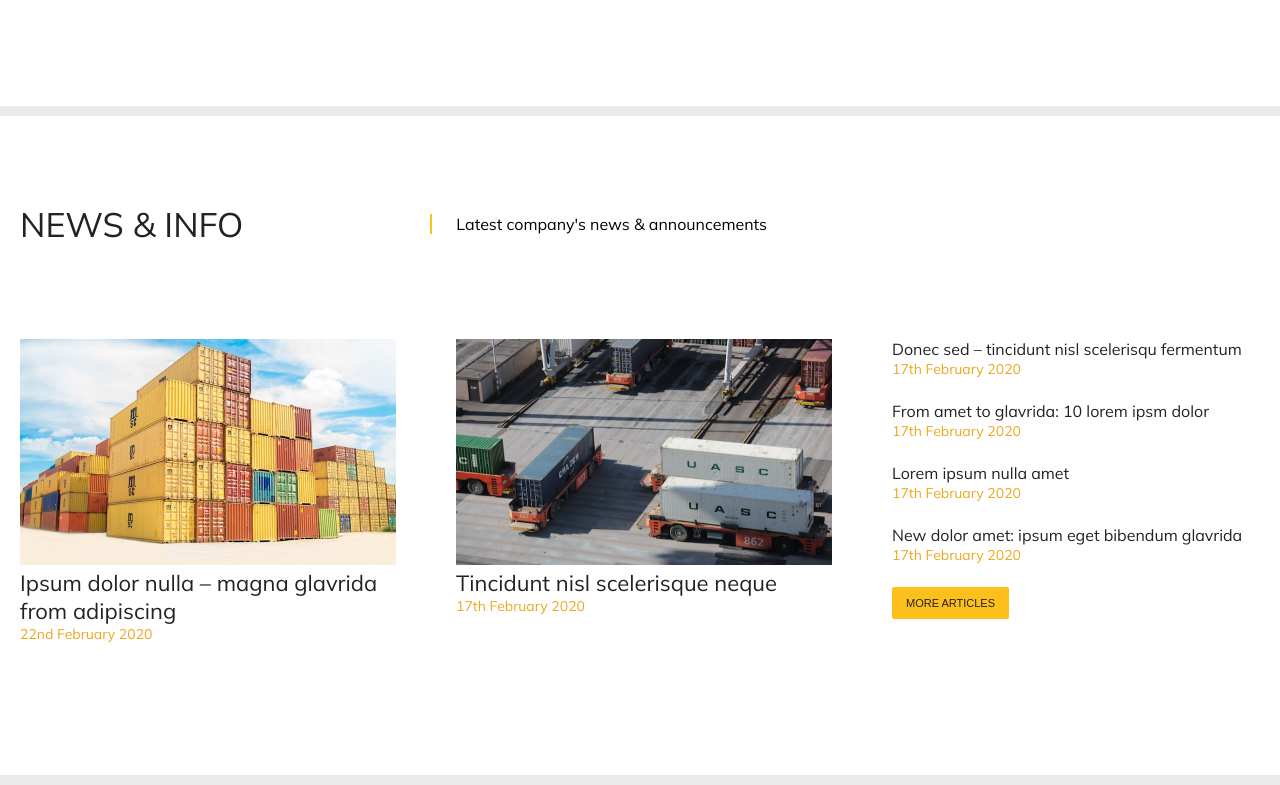
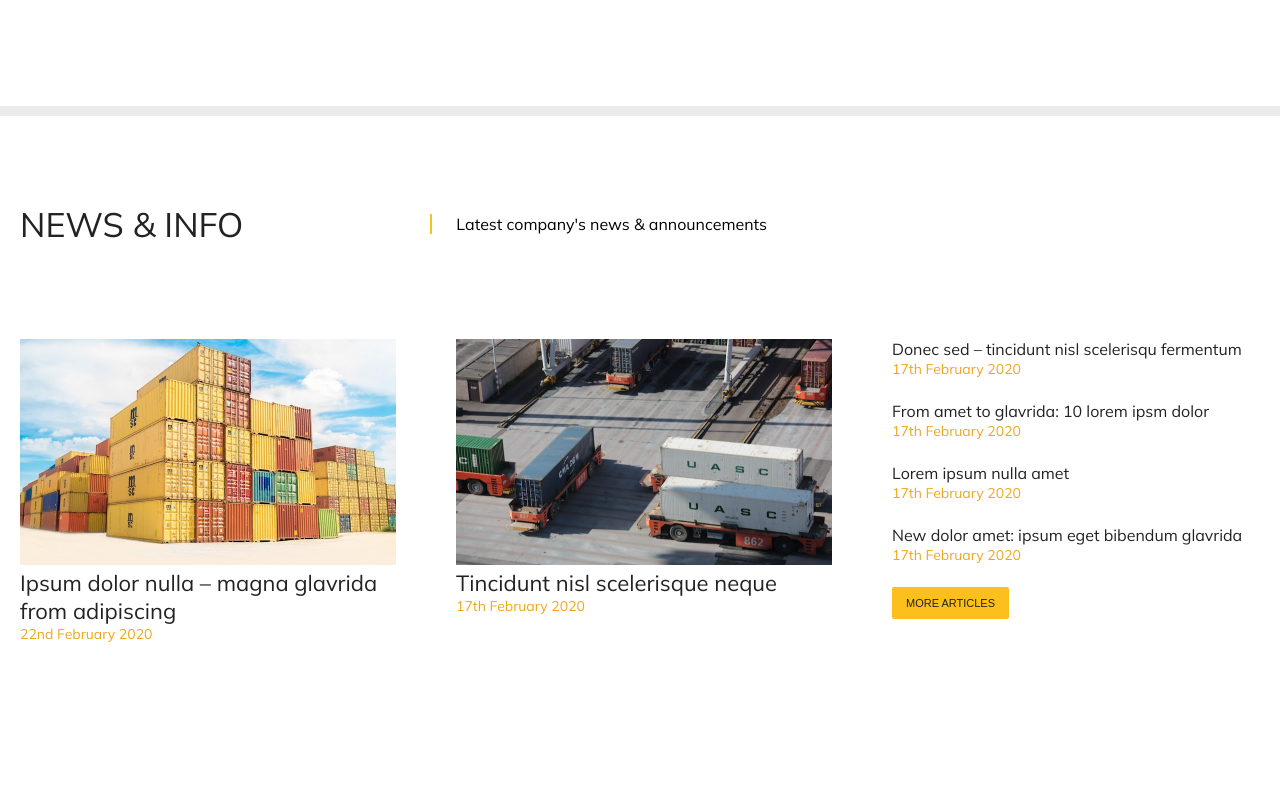
Before and after one commit to FahimBin/logeService-responsive, a plain HTML site: page index.html in a window 1280 px wide. Shown: the part 2893-3678 px from the top of the page. Drawn offline with Linux system fonts and the light colour scheme.

Commit message:
recheck news and info section

```diff
--- a/css/style.css
+++ b/css/style.css
@@ -323,7 +323,8 @@ ul li {
 }
 
 /* news and info section */
-.news-and-info-section {
+.news-and-info-section > .services-wrapper{
+  border: none;
 }
 .news-cards {
   display: flex;
```
